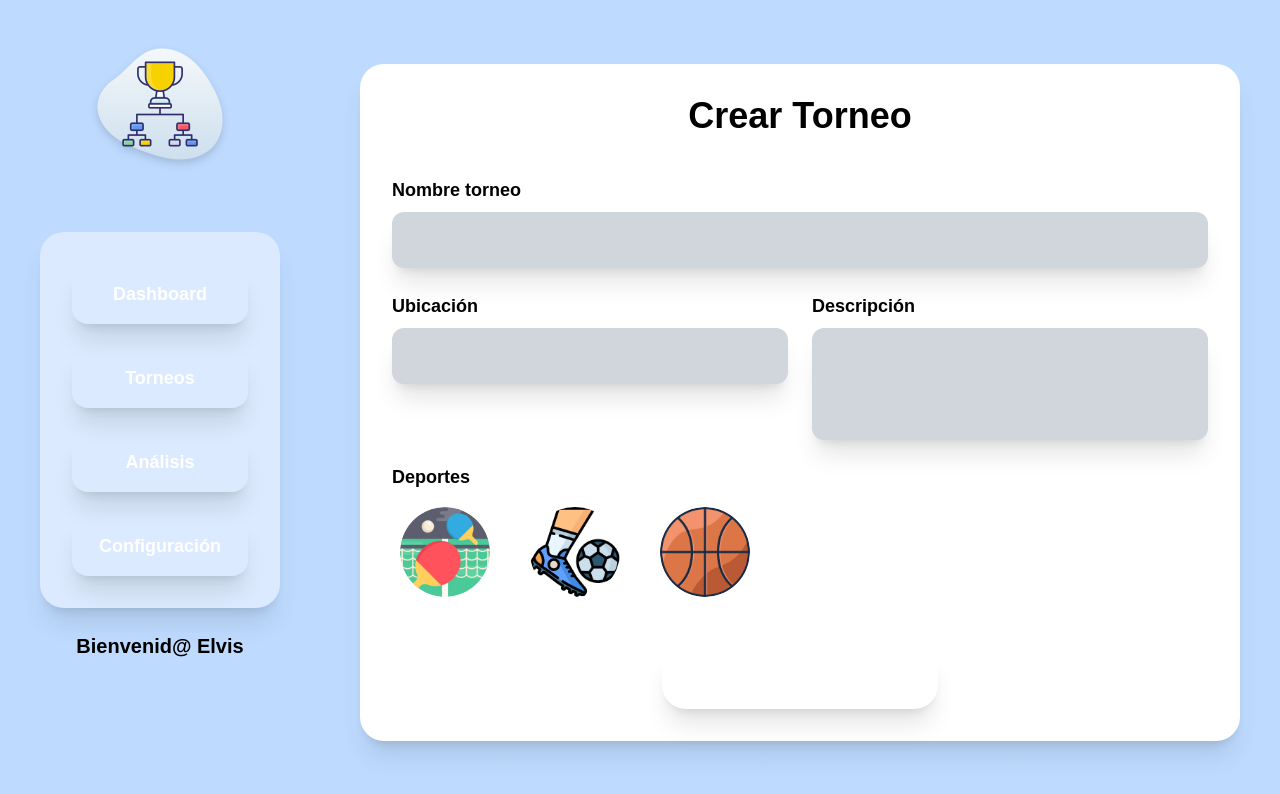
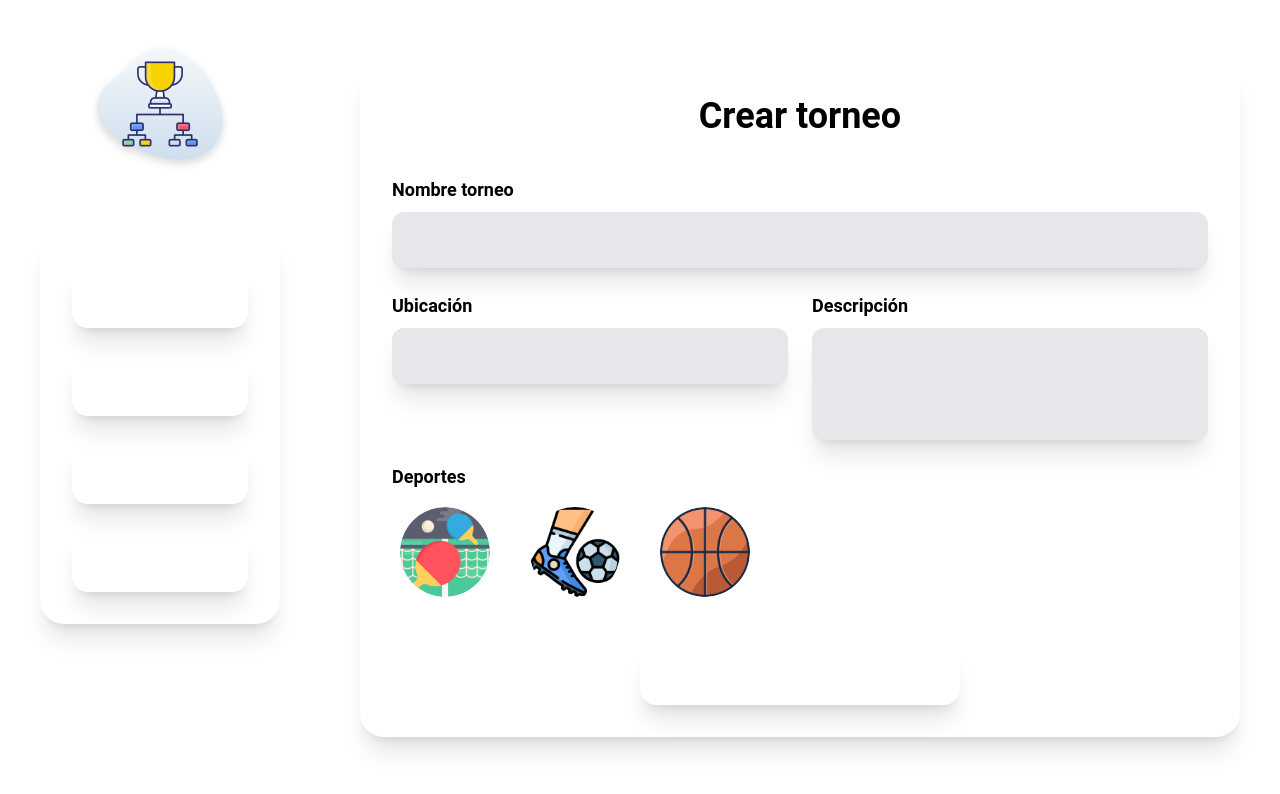
Before and after one commit to didiereste/TournamentBracketSystem, a Next.js app: page /dashboard/tournament in a window 1280 px wide. Shown: the top 794 px of the page. Built offline with nearby package versions, Linux system fonts and the light colour scheme.

Commit message:
Cambios en colores

```diff
--- a/src/app/dashboard/layout.tsx
+++ b/src/app/dashboard/layout.tsx
@@ -1,5 +1,6 @@
 import React from "react";
 import Image from "next/image";
+import Button from "@/components/ui/Button";
 
 interface AuthLayoutProps {
     children: React.ReactNode;
@@ -7,7 +8,7 @@ interface AuthLayoutProps {
 
 export default function AuthLayout({ children }: AuthLayoutProps) {
     return (
-        <div className="min-h-screen bg-gradient-to-b from-blue-200 to-blue-200 flex flex-col md:flex-row">
+        <div className="min-h-screen bg-[var(--color-background)] flex flex-col md:flex-row">
             <div className="w-full md:w-80 p-10 flex flex-col items-center md:items-center md:h-screen">
                 <div className="flex justify-center mb-10 md:mb-16">
                     <div className="w-32">
@@ -21,27 +22,13 @@ export default function AuthLayout({ children }: AuthLayoutProps) {
                     </div>
                 </div>
 
-                <div className="w-full max-w-xs bg-blue-100 rounded-3xl p-8 space-y-6 flex flex-col shadow-xl">
-                    <button className="w-full bg-[var(--color-button-background)] text-white font-bold py-4 rounded-2xl text-lg hover:bg-blue-600 shadow-xl">
-                        Dashboard
-                    </button>
-
-                    <button className="w-full bg-[var(--color-button-background)] text-white font-bold py-4 rounded-2xl text-lg hover:bg-blue-600 shadow-xl">
-                        Torneos
-                    </button>
-
-                    <button className="w-full bg-[var(--color-button-background)] text-white font-bold py-4 rounded-2xl text-lg hover:bg-blue-600 shadow-xl">
-                        Análisis
-                    </button>
-
-                    <button className="w-full bg-[var(--color-button-background)] text-white font-bold py-4 rounded-2xl text-lg hover:bg-blue-600 shadow-xl">
-                        Configuración
-                    </button>
+                <div className="w-full max-w-xs bg-white rounded-3xl p-8 space-y-6 flex flex-col shadow-xl">
+                    <Button text="Dashboard" className="w-full py-5 shadow-xl" />
+                    <Button text="Torneos" className="w-full py-5 shadow-xl" />
+                    <Button text="Análisis" className="w-full py-5 shadow-xl" />
+                    <Button text="Configuración" className="w-full py-5 shadow-xl" />
                 </div>
 
-                <p className="mt-6 text-black text-xl font-bold text-center">
-                    Bienvenid@ Elvis
-                </p>
             </div>
 
             <div className="flex-1 p-6 md:p-10 text-black">
--- a/src/app/dashboard/tournament/page.tsx
+++ b/src/app/dashboard/tournament/page.tsx
@@ -1,6 +1,7 @@
 "use client";
 import Image from "next/image";
 import { useState } from "react";
+import Button from "@/components/ui/Button";
 
 export default function Page() {
 
@@ -16,12 +17,12 @@ export default function Page() {
 
             <div className="bg-white w-[100%] max-w-6xl p-8 rounded-3xl shadow-xl">
 
-                <h1 className="text-4xl font-bold text-center mb-10">Crear Torneo</h1>
+                <h1 className="text-4xl font-bold text-center mb-10">Crear torneo</h1>
 
                 <label className="text-lg font-semibold">Nombre torneo</label>
                 <input
                     type="text"
-                    className="w-full bg-gray-300 p-4 rounded-xl mb-6 mt-2 shadow-xl"
+                    className="w-full bg-gray-200 p-4 rounded-xl mb-6 mt-2 shadow-xl"
                 />
 
                 <div className="grid grid-cols-2 gap-6">
@@ -29,14 +30,14 @@ export default function Page() {
                         <label className="text-lg font-semibold">Ubicación</label>
                         <input
                             type="text"
-                            className="w-full bg-gray-300 p-4 mt-2 rounded-xl shadow-xl"
+                            className="w-full bg-gray-200 p-4 mt-2 rounded-xl shadow-xl"
                         />
                     </div>
 
                     <div>
                         <label className="text-lg font-semibold">Descripción</label>
                         <textarea
-                            className="w-full h-28 bg-gray-300 p-4 mt-2 rounded-xl resize-none shadow-xl">
+                            className="w-full h-28 bg-gray-200 p-4 mt-2 rounded-xl resize-none shadow-xl">
                         </textarea>
                     </div>
                 </div>
@@ -66,9 +67,10 @@ export default function Page() {
                 </div>
 
                 <div className="flex justify-center mt-10" id="btn-create">
-                    <button className="bg-[var(--color-button-background)] text-white font-bold text-2xl px-16 py-4 hover:bg-blue-600 rounded-3xl shadow-xl">
-                        Crear Torneo
-                    </button>
+                    <Button
+                        text="Crear Torneo"
+                        className="w-full max-w-xs bg-[var(--color-button-background)] text-white font-bold py-4 rounded-2xl text-lg hover:bg-blue-600 shadow-xl"
+                    />
                 </div>
 
             </div>
--- a/src/app/globals.css
+++ b/src/app/globals.css
@@ -2,7 +2,7 @@
 
 :root {
   --background: #ffffff;
-  --foreground: #171717;
+  --foreground: #000000;
 }
 
 @theme inline {
@@ -14,14 +14,14 @@
 
 @media (prefers-color-scheme: dark) {
   :root {
-    --background: #0a0a0a;
+    --background: #faeeeb;
     --foreground: #ededed;
-    --color-button-background: #5888FF;
+    --color-button-background: #e64d1fe1;
   }
 }
 
 body {
   background: var(--background);
   color: var(--foreground);
-  font-family: Arial, Helvetica, sans-serif;
+  font-family: roboto, sans-serif;
 }
--- a/src/components/ui/Button.tsx
+++ b/src/components/ui/Button.tsx
@@ -11,7 +11,7 @@ type ButtonProps = React.ButtonHTMLAttributes<HTMLButtonElement> & {
 
 export default function Button({ text,className='',icon: Icon, ...props }: ButtonProps) {
   return (
-    <button {...props} className={` flex justify-center items-center ${className} bg-blue-500 text-white px-4 py-2 font-semibold rounded-full hover:bg-blue-600 transition-colors shadow-2xl cursor-pointer space-x-3`}>
+    <button {...props} className={` flex justify-center items-center ${className} bg-[var(--color-button-background)] text-white px-4 py-2 font-semibold rounded-2xl hover:bg-orange-600 transition-colors shadow-2xl cursor-pointer space-x-3`}>
     {Icon && <Icon size={23} />}<span>{text}</span>
     </button>
   );
```
